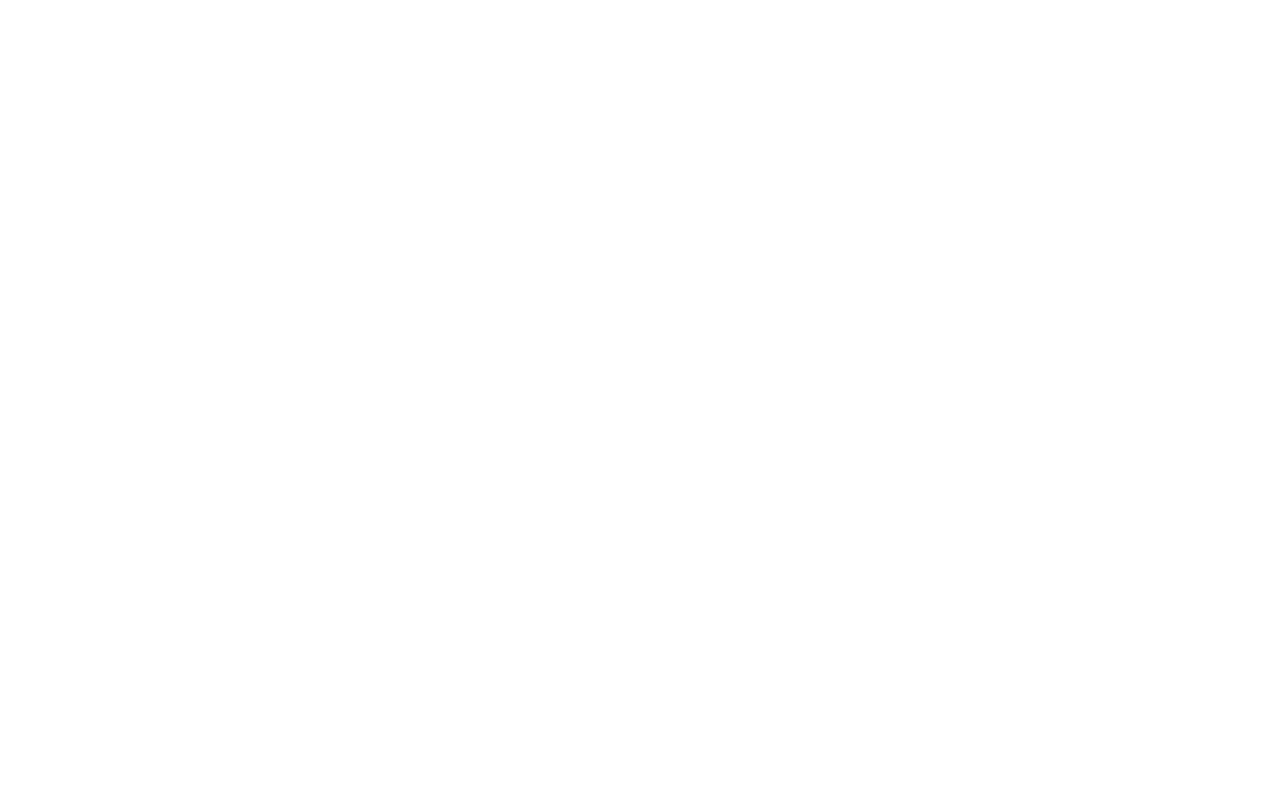
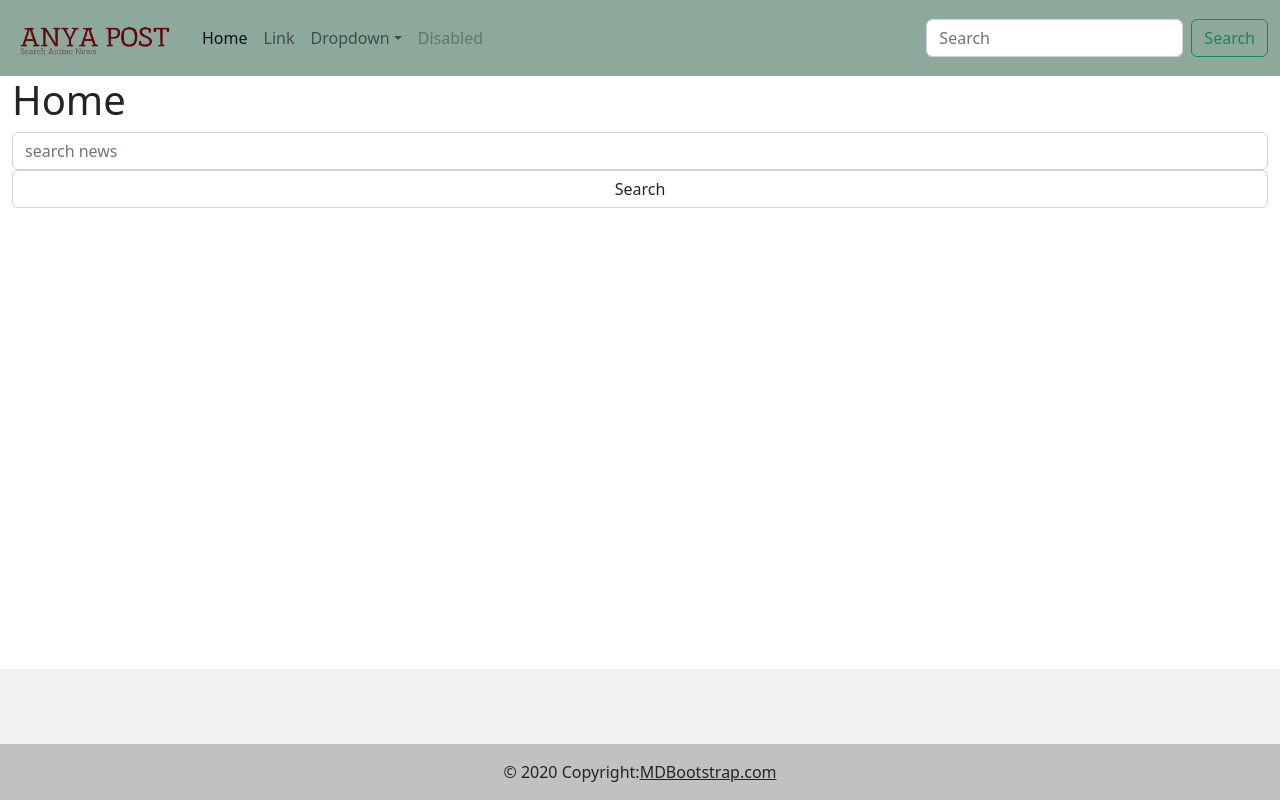
Before and after one commit to Vvidsky/anya-post, a React (Create React App) app: page /news in a window 1280 px wide. Before the commit this address had no page. Built offline with nearby package versions, Linux system fonts and the light colour scheme.

Commit message:
added detail route + refactor prep

```diff
--- a/src/App.js
+++ b/src/App.js
@@ -1,12 +1,15 @@
 import {Routes, Route} from 'react-router-dom';
 import Home from './routes/Home';
 import Layout from './routes/Layout/Layout';
+import Index from './routes/index/Index'
 
 function App() {
   return (
     <Routes>
-        <Route path="/" element={<Layout />}>
+        <Route path="/" element={<Index />} />
+        <Route path="/news" element={<Layout />}>
           <Route index element={<Home />} />
+          <Route path=":newsId" elements={<div>newsid</div>} />
         </Route>
       </Routes>
   );
--- /dev/null
+++ b/src/components/nav-bar/nav-bar.component.jsx
@@ -0,0 +1,88 @@
+import React from "react";
+import logo from '../../assets/Logo.png';
+import { Link } from "react-router-dom";
+
+export default function NavBar() {
+  return (
+    <nav
+      className="navbar navbar-expand-lg"
+      style={{ backgroundColor: "#8DA99B" }}
+    >
+      <div className="container-fluid">
+        <Link className="navbar-brand" href="#">
+          <img src={logo} alt="Logo" style={{ height: "50px" }} />
+        </Link>
+        <button
+          className="navbar-toggler"
+          type="button"
+          data-bs-toggle="collapse"
+          data-bs-target="#navbarSupportedContent"
+          aria-controls="navbarSupportedContent"
+          aria-expanded="false"
+          aria-label="Toggle navigation"
+        >
+          <span className="navbar-toggler-icon" />
+        </button>
+        <div className="collapse navbar-collapse" id="navbarSupportedContent">
+          <ul className="navbar-nav me-auto mb-2 mb-lg-0">
+            <li className="nav-item">
+              <Link className="nav-link active" aria-current="page" href="#">
+                Home
+              </Link>
+            </li>
+            <li className="nav-item">
+              <Link className="nav-link" href="#">
+                Link
+              </Link>
+            </li>
+            <li className="nav-item dropdown">
+              <Link
+                className="nav-link dropdown-toggle"
+                href="#"
+                role="button"
+                data-bs-toggle="dropdown"
+                aria-expanded="false"
+              >
+                Dropdown
+              </Link>
+              <ul className="dropdown-menu">
+                <li>
+                  <Link className="dropdown-item" href="#">
+                    Action
+                  </Link>
+                </li>
+                <li>
+                  <Link className="dropdown-item" href="#">
+                    Another action
+                  </Link>
+                </li>
+                <li>
+                  <hr className="dropdown-divider" />
+                </li>
+                <li>
+                  <Link className="dropdown-item" href="#">
+                    Something else here
+                  </Link>
+                </li>
+              </ul>
+            </li>
+            <li className="nav-item">
+              <Link className="nav-link disabled">Disabled</Link>
+            </li>
+          </ul>
+          <form className="d-flex" role="search">
+            <input
+              className="form-control me-2"
+              type="search"
+              placeholder="Search"
+              aria-label="Search"
+            />
+            <button className="btn btn-outline-success" type="submit">
+              Search
+            </button>
+          </form>
+        </div>
+      </div>
+    </nav>
+  );
+}
--- a/src/routes/Home.jsx
+++ b/src/routes/Home.jsx
@@ -33,7 +33,7 @@
         <input className="form-control" type="text" name="news-search" placeholder='search news' onChange={handleChange} value={query}></input>
         <button className="form-control" type="Submit">Search</button>
       </form>
-      <div class="row row-cols-1 row-cols-md-4 row-cols-xl-5 g-4">
+      <div className="row row-cols-1 row-cols-md-4 row-cols-xl-5 g-4">
           {searchResult.map((news) => {
             return (
             <div className="col"><Card key={news._id} news={news} /></div>)
--- a/src/routes/Layout/Layout.jsx
+++ b/src/routes/Layout/Layout.jsx
@@ -1,46 +1,11 @@
 import React from 'react';
-import { Link, Outlet } from 'react-router-dom';
-import logo from '../../assets/Logo.png';
+import { Outlet } from 'react-router-dom';
+import NavBar from '../../components/nav-bar/nav-bar.component';
 
 export default function Layout() {
     return (
         <div className="d-flex flex-column align-content-between" style={{minHeight: "100vh"}}>
-            <nav className="navbar navbar-expand-lg" style={{backgroundColor: "#8DA99B"}}>
-                <div className="container-fluid">
-                    <Link className="navbar-brand" href="#"><img src={logo} alt="Logo" style={{height: "80px"}}/></Link>
-                    <button className="navbar-toggler" type="button" data-bs-toggle="collapse" data-bs-target="#navbarSupportedContent" aria-controls="navbarSupportedContent" aria-expanded="false" aria-label="Toggle navigation">
-                        <span className="navbar-toggler-icon" />
-                    </button>
-                    <div className="collapse navbar-collapse" id="navbarSupportedContent">
-                        <ul className="navbar-nav me-auto mb-2 mb-lg-0">
-                            <li className="nav-item">
-                                <Link className="nav-link active" aria-current="page" href="#">Home</Link>
-                            </li>
-                            <li className="nav-item">
-                                <Link className="nav-link" href="#">Link</Link>
-                            </li>
-                            <li className="nav-item dropdown">
-                                <Link className="nav-link dropdown-toggle" href="#" role="button" data-bs-toggle="dropdown" aria-expanded="false">
-                                    Dropdown
-                                </Link>
-                                <ul className="dropdown-menu">
-                                    <li><Link className="dropdown-item" href="#">Action</Link></li>
-                                    <li><Link className="dropdown-item" href="#">Another action</Link></li>
-                                    <li><hr className="dropdown-divider" /></li>
-                                    <li><Link className="dropdown-item" href="#">Something else here</Link></li>
-                                </ul>
-                            </li>
-                            <li className="nav-item">
-                                <Link className="nav-link disabled">Disabled</Link>
-                            </li>
-                        </ul>
-                        <form className="d-flex" role="search">
-                            <input className="form-control me-2" type="search" placeholder="Search" aria-label="Search" />
-                            <button className="btn btn-outline-success" type="submit">Search</button>
-                        </form>
-                    </div>
-                </div>
-            </nav>
+            <NavBar />
             <div className="container-fluid">
                 <Outlet></Outlet>
             </div>
--- /dev/null
+++ b/src/routes/index/Index.jsx
@@ -0,0 +1,47 @@
+import React from 'react';
+import axios from 'axios';
+import { useState } from 'react';
+import Card from '../news/card.component';
+
+export default function Index() {
+  const [searchResult, setSearchResult] = useState([]);
+  const [query, setQuery] = useState('');
+
+  async function fetchData(query) {
+    const result = await axios.get(`http://localhost:4000/?query_string=${query}`);
+    console.log("result", result.data.hits.hits);
+    setSearchResult(result.data.hits.hits);
+  }
+
+  const handleChange = (e) => {
+    e.preventDefault();
+    setQuery(e.target.value);
+  };
+
+  const handleSubmit = (e) => {
+    e.preventDefault();
+    fetchData(query);
+    setQuery('');
+  }
+
+  console.log(query);
+
+  return (
+    <div>
+      <h1>Home</h1>
+      <form onSubmit={handleSubmit}>
+        <input className="form-control" type="text" name="news-search" placeholder='search news' onChange={handleChange} value={query}></input>
+        <button className="form-control" type="Submit">Search</button>
+      </form>
+      <div className="row row-cols-1 row-cols-md-4 row-cols-xl-5 g-4">
+          {searchResult.map((news) => {
+            return (
+            <div className="col"><Card key={news._id} news={news} /></div>)
+          })}
+      </div>
+
+
+
+    </div>
+  )
+}
--- a/src/routes/news/card.component.jsx
+++ b/src/routes/news/card.component.jsx
@@ -4,7 +4,7 @@
 export default function Card({news}) {
 
   return (
-    <div className='border'>
+    <div className='border h-100'>
       <img className="card-img-top" src={news._source.Thumbnail} alt="haha" />
       <div className="card-body p-3">
         <h5 className="card-title">{news._source.Heading}</h5>
```
Also changed, not shown: 1 other file (tests, documents, lock files or other folders).
